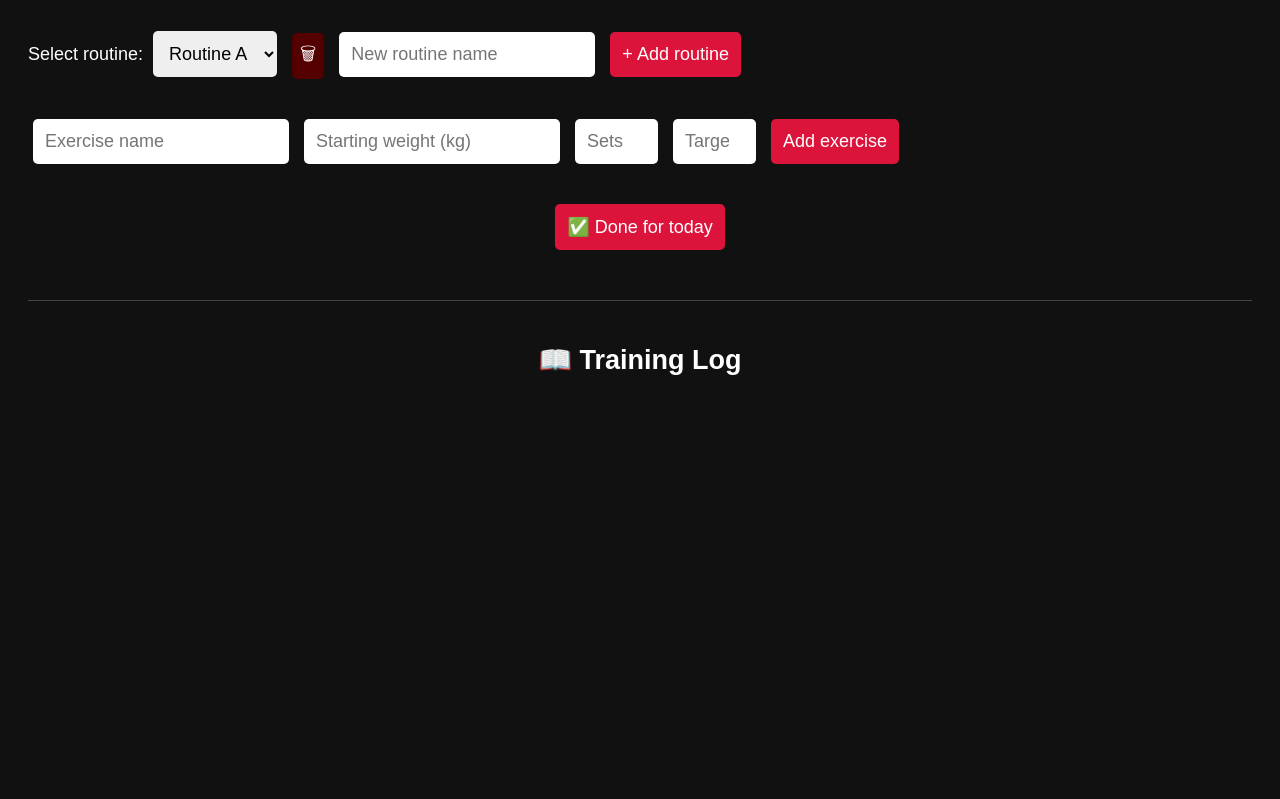
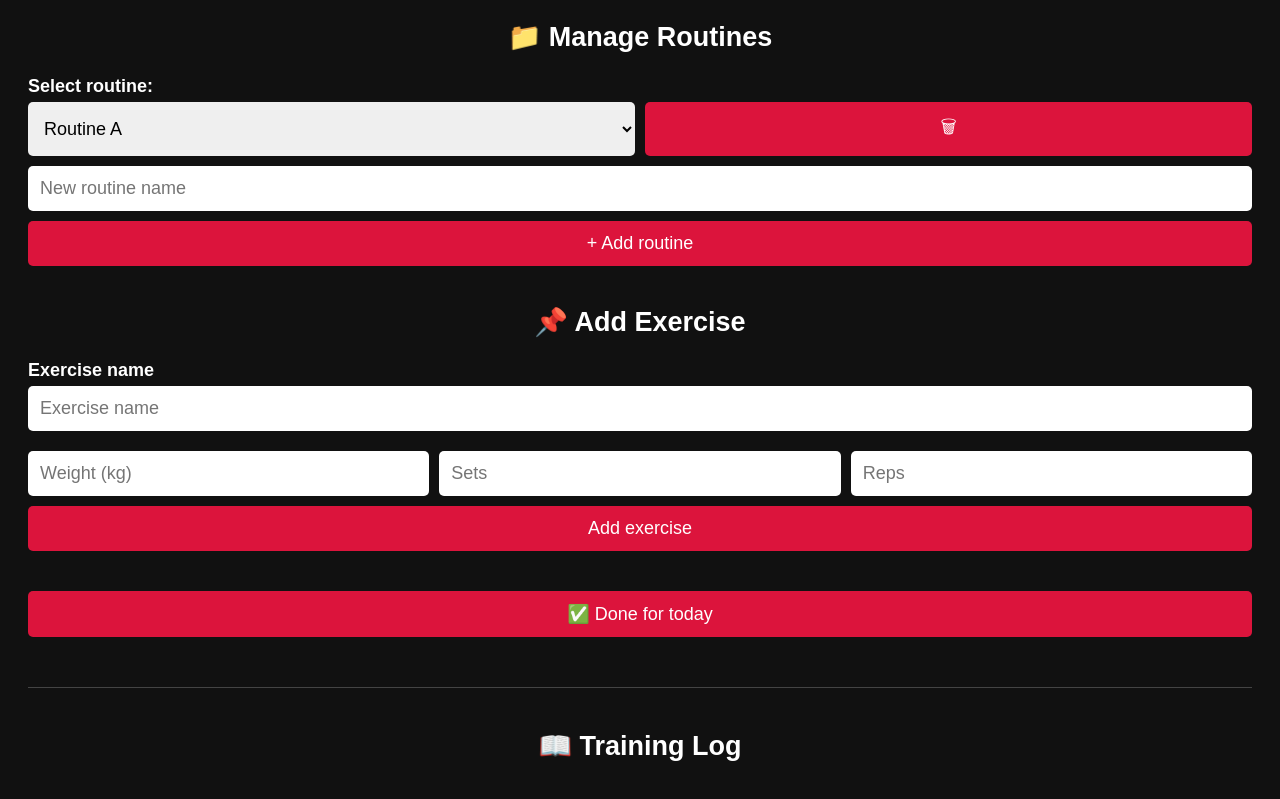
Before and after one commit to TWTCT80/Workout, a plain HTML site: page index.html in a window 1280 px wide. Shown: the part 97-896 px from the top of the page. Before the commit the page ends 800 px from the top, so only its background shows below. Drawn offline with Linux system fonts and the light colour scheme.

Commit message:
Add files via upload
test3

```diff
--- a/index.html
+++ b/index.html
@@ -18,6 +18,45 @@
 
     h1, h2 {
       text-align: center;
+    }
+
+    .section {
+      margin-bottom: 30px;
+    }
+
+    .form-group {
+      margin-bottom: 10px;
+    }
+
+    label {
+      display: block;
+      margin-bottom: 5px;
+      font-weight: bold;
+    }
+
+    input, button, select {
+      width: 100%;
+      box-sizing: border-box;
+      font-size: 18px;
+      padding: 12px;
+      margin-bottom: 10px;
+      border: none;
+      border-radius: 5px;
+    }
+
+    button {
+      background-color: crimson;
+      color: white;
+      cursor: pointer;
+    }
+
+    .inline-controls {
+      display: flex;
+      gap: 10px;
+    }
+
+    .inline-controls > * {
+      flex: 1;
     }
 
     .exercise {
@@ -57,24 +96,6 @@
       background-color: #777;
     }
 
-    input, button, select {
-      font-size: 18px;
-      padding: 12px;
-      margin: 10px 5px;
-      border: none;
-      border-radius: 5px;
-    }
-
-    button {
-      background-color: crimson;
-      color: white;
-      cursor: pointer;
-    }
-
-    #controls {
-      margin-bottom: 20px;
-    }
-
     .delete-btn {
       position: absolute;
       top: 10px;
@@ -104,24 +125,34 @@
 </head>
 <body>
 
-
 <h1>Workout Log</h1>
 
-<div id="controls">
+<div class="section">
+  <h2>📁 Manage Routines</h2>
   <label for="passSelect">Select routine:</label>
+  <div class="inline-controls">
     <select id="passSelect"></select>
-  <button id="deletePassBtn" title="Delete current routine" style="background-color:#550000; color:white; border:none; padding:8px; border-radius:5px; cursor:pointer;">🗑</button>
+    <button id="deletePassBtn" title="Delete current routine">🗑</button>
+  </div>
   <input type="text" id="newPassName" placeholder="New routine name" />
   <button onclick="createNewPass()">+ Add routine</button>
 </div>
 
+<div class="section">
+  <h2>📌 Add Exercise</h2>
   <form id="addForm">
+    <div class="form-group">
+      <label for="exerciseName">Exercise name</label>
       <input type="text" id="exerciseName" placeholder="Exercise name" required />
-  <input type="number" id="startWeight" placeholder="Starting weight (kg)" required step="0.5" />
+    </div>
+    <div class="inline-controls">
+      <input type="number" id="startWeight" placeholder="Weight (kg)" required step="0.5" />
       <input type="number" id="setCount" placeholder="Sets" required min="1" max="10" />
-  <input type="number" id="targetReps" placeholder="Target reps per set" required min="1" max="20" />
+      <input type="number" id="targetReps" placeholder="Reps" required min="1" max="20" />
+    </div>
     <button type="submit">Add exercise</button>
   </form>
+</div>
 
 <div id="exercisesContainer"></div>
 
```
Lines whose indentation alone changed are shown as unchanged.
